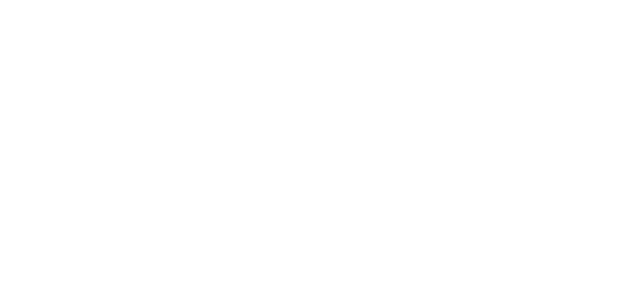
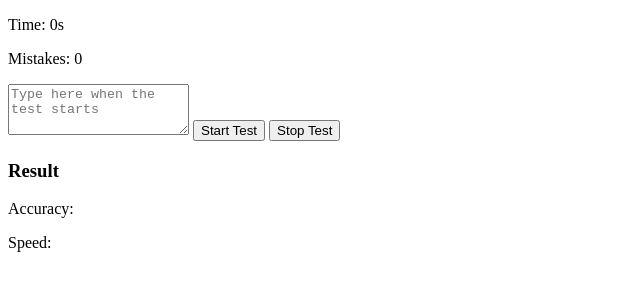
Before and after one commit to Raffaeleb003/Typing-Improver-App, a plain HTML site: page index.html in a window 1280 px wide. Shown: the whole page, without its empty margins (0-640 px from the left). Drawn offline with Linux system fonts and the light colour scheme.

Commit message:
main section created

```diff
--- a/index.html
+++ b/index.html
@@ -8,6 +8,27 @@
     <script src="app.js" defer></script>
 </head>
 <body>
+    <main>
+        <section class="container">
+            <div class="stats">
+                <p>Time: <span id="timer">0s</span></p>
+                <p>Mistakes: <span id="mistakes">0</span></p>
+            </div>
+            <div id="quote" onmousedown="return false" onselectstart="return false"></div>
 
+            <textarea id="quote-input" rows="3" placeholder="Type here when the test starts"></textarea>
+
+            <button id="start-test" onclick="startTest()">Start Test</button>
+            <button id="stop-test" onclick="displayResult()">Stop Test</button>
+
+            <div class="result">
+                <h3>Result</h3>
+                <div class="wrapper">
+                    <p>Accuracy: <span id="accuracy"></span></p>
+                    <p>Speed: <span id="wpm"></span></p>
+                </div>
+            </div>
+        </section>
+    </main>
 </body>
 </html>
```
